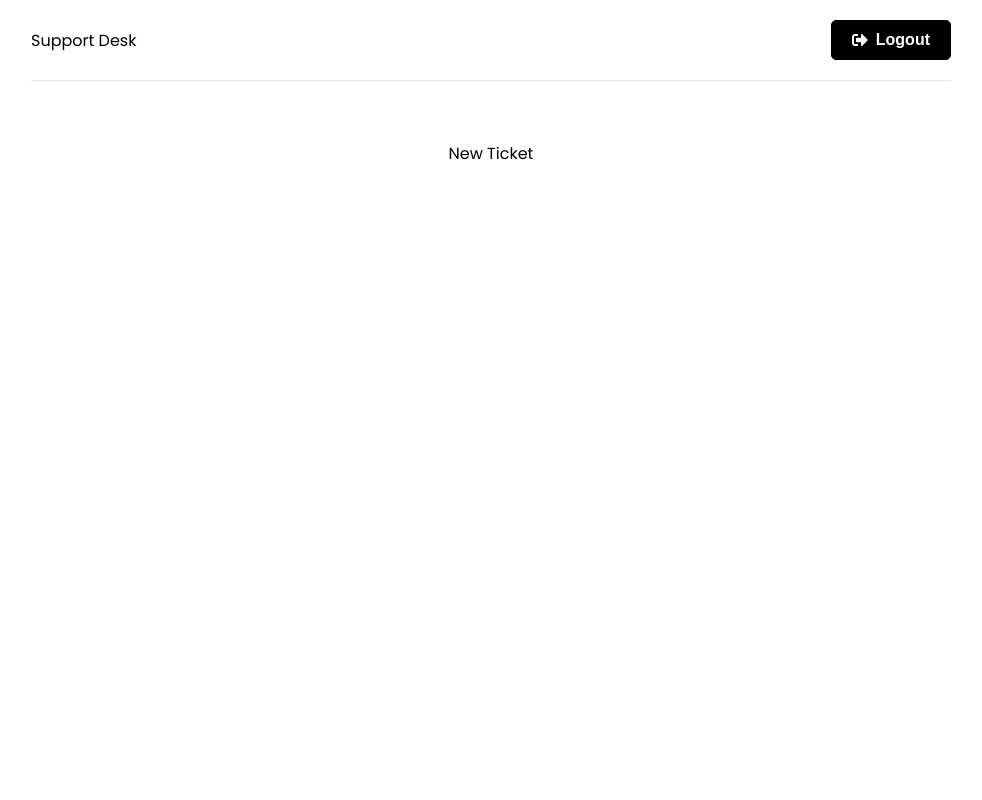
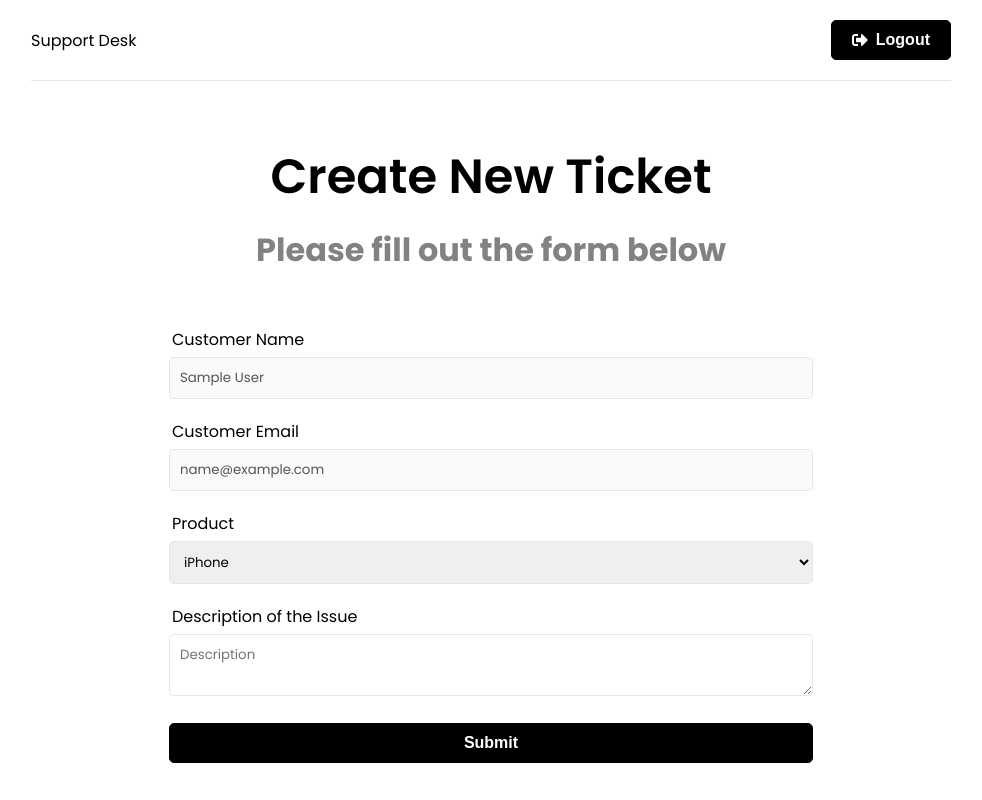
Before and after one commit to moviefan322/help-desk, a React (Create React App) app in the folder client/: page /new-ticket in a window 1280 px wide. Shown: the whole page, without its empty margins (149-1131 px from the left). Built offline with nearby package versions, Linux system fonts and the light colour scheme; sample sign-in values are in the browser's storage.

Commit message:
adds form to new ticket page

```diff
--- a/client/src/pages/NewTicket.jsx
+++ b/client/src/pages/NewTicket.jsx
@@ -1,11 +1,69 @@
-import React from 'react'
+import { useState } from "react";
+import { useSelector } from "react-redux";
 
 function NewTicket() {
+  const { user } = useSelector((state) => state.auth);
+  const [name] = useState(user.name);
+  const [email] = useState(user.email);
+  const [product, setProduct] = useState("iPhone");
+  const [description, setDescription] = useState("");
+
+  const onSubmit = (e) => {
+    e.preventDefault();
+    console.log("Form submitted");
+  };
+
   return (
-    <div>
-      New Ticket
-    </div>
-  )
+    <>
+      <section className="heading">
+        <h1>Create New Ticket</h1>
+        <p>Please fill out the form below</p>
+      </section>
+
+      <section className="form">
+        <div className="form-group">
+          <label htmlFor="name">Customer Name</label>
+          <input type="text" value={name} className="form-control" disabled />
+        </div>
+        <div className="form-group">
+          <label htmlFor="email">Customer Email</label>
+          <input type="email" value={email} className="form-control" disabled />
+        </div>
+        <form onSubmit={onSubmit}>
+          <div className="form-group">
+            <label htmlFor="product">Product</label>
+            <select
+              onChange={(e) => setProduct(e.target.value)}
+              name="product"
+              id="product"
+              value={product}
+            >
+              <option value="iPhone">iPhone</option>
+              <option value="iPad">iPad</option>
+              <option value="MacBook">MacBook</option>
+              <option value="iMac">iMac</option>
+            </select>
+          </div>
+          <div className="form-group">
+            <label htmlFor="description">Description of the Issue</label>
+            <textarea
+              name="description"
+              id="description"
+              className="form-control"
+              placeholder="Description"
+              value={description}
+              onChange={(e) => setDescription(e.target.value)}
+            ></textarea>
+          </div>
+          <div className="form-group">
+            <button type="submit" className="btn btn-block">
+              Submit
+            </button>
+          </div>
+        </form>
+      </section>
+    </>
+  );
 }
 
-export default NewTicket
+export default NewTicket;
```
